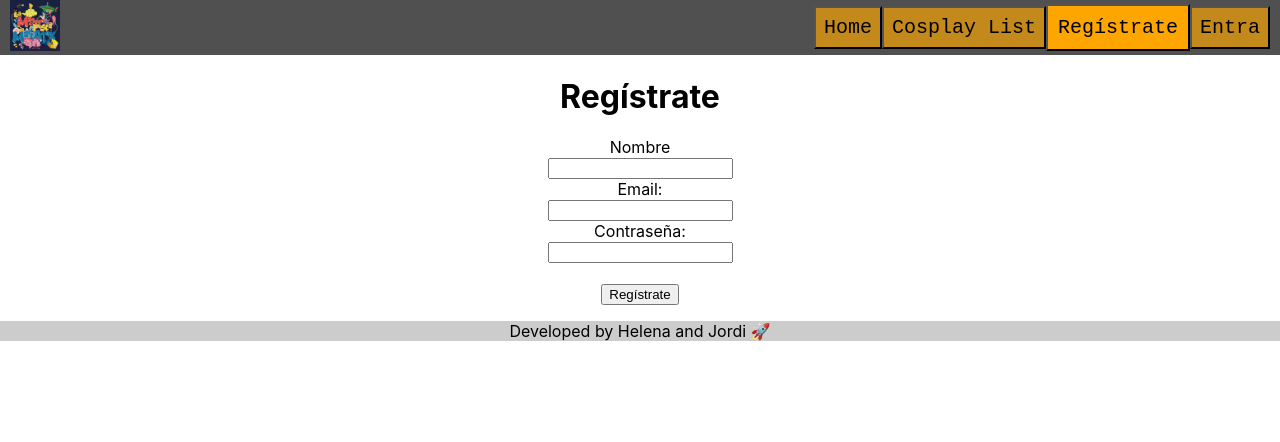
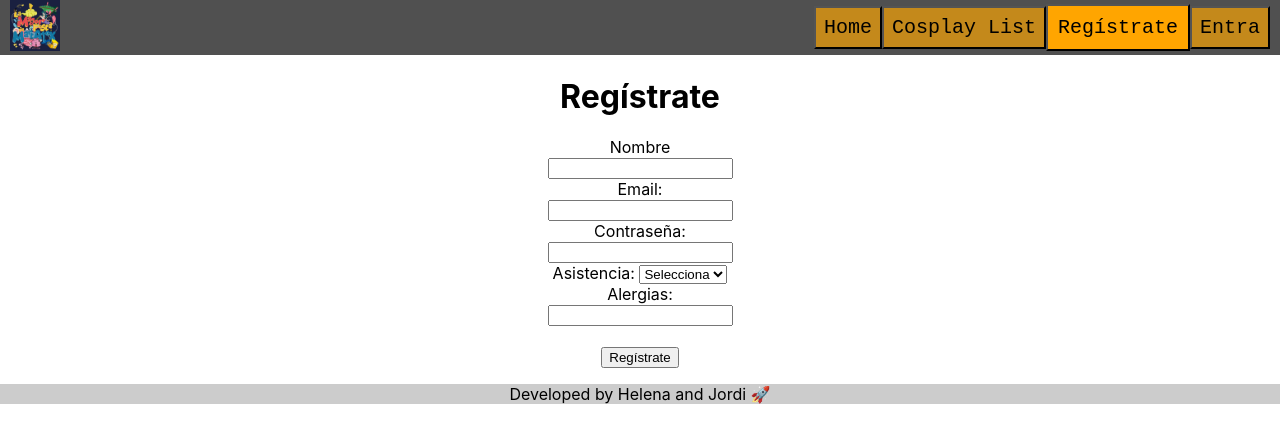
Before and after one commit to Helsinky91/martalex-lista-client, a React (Create React App) app: page /signup in a window 1280 px wide. Shown: the top 442 px of the page. Built offline with nearby package versions, Linux system fonts and the light colour scheme; no server answers.

Commit message:
fixed error in signup and auth routes

```diff
--- a/src/pages/Signup.jsx
+++ b/src/pages/Signup.jsx
@@ -9,17 +9,21 @@ function Signup() {
   const navigate = useNavigate()
 
   //states to create newUser
-  const [username, setUsername] = useState("");
+  const [name, setname] = useState("");
   const [email, setEmail] = useState("");
   const [password, setPassword] = useState("");
+  const [attendance, setAttendance] = useState("");
+  const [alergies, setAlergies] = useState("");
 
   //to display the error message
   const [errorMessage, setErrorMessage] = useState("");
 
   //config to handle changes on the fields' form
-  const handleUsernameChange = (e) => setUsername(e.target.value);
+  const handlenameChange = (e) => setname(e.target.value);
   const handleEmailChange = (e) => setEmail(e.target.value);
   const handlePasswordChange = (e) => setPassword(e.target.value);
+  const handleAttendanceChange = (e) => setAttendance(e.target.value);
+  const handleAlergiesChange = (e) => setAlergies(e.target.value);
 
   //config to handle signup
   const handleSignup = async (e) => {
@@ -27,18 +31,17 @@ function Signup() {
 
     //get new user info
     const newUser = {
-      username: username,
+      name: name,
       email: email,
-      password: password
+      password: password,
+      attendance: attendance,
+      alergies: alergies,
     }
 
     try {
       //contact BackEnd to create the user (with the auth.service.js)
       await signupService(newUser)
-
-      //redirect to login
       navigate("/login")
-
 
     } catch (err) {
       if (err.response && err.response.status === 400) {
@@ -62,9 +65,9 @@ function Signup() {
         <br />
         <input
           type="text"
-          name="username"
-          value={username}
-          onChange={handleUsernameChange}
+          name="name"
+          value={name}
+          onChange={handlenameChange}
         />
         <br />
 
@@ -86,6 +89,25 @@ function Signup() {
           onChange={handlePasswordChange}
         />
         <br />
+        <label>Asistencia: </label>
+
+        <select value={attendance} onChange={handleAttendanceChange}>
+          <option value="">Selecciona</option>
+          <option value="Sí">Sí</option>
+          <option value="No">No</option>
+        </select>
+        <br />
+
+        <label>Alergias:</label>
+        <br />
+        <input
+          type="text"
+          name="alergies"
+          value={alergies}
+          onChange={handleAlergiesChange}
+        />
+
+        <br />
         <br />
         <button type="submit">Regístrate</button>
 
--- a/src/services/auth.services.js
+++ b/src/services/auth.services.js
@@ -7,7 +7,7 @@ const signupService = (newUser) => {
 
 //for POST "auth/login"
 const loginService = (userCredentials) => {
-    console.log("Request URL:", `${process.env.REACT_APP_SERVER_URL}/auth/login`);
+    // console.log("Request URL:", `${process.env.REACT_APP_SERVER_URL}/auth/login`);
     return service.post('/auth/login', userCredentials)
 }
 
```
